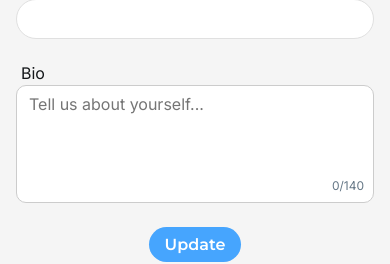
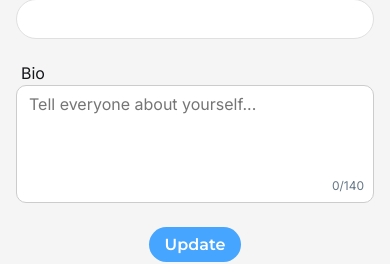
Before and after one commit to ednanf/mini-community, a React (Vite) app in the folder frontend/: page /edit-profile in a window 390 px wide. Shown: the part 191-455 px from the top of the page. Built offline with nearby package versions, Linux system fonts and the light colour scheme; no server answers; sample sign-in values are in the browser's storage.

Commit message:
feat(EditProfile, UserCard): update placeholder text and enhance layout
* Changed the placeholder in the bio text area for improved clarity.
* Adjusted UserCard styles to ensure better responsiveness with max-width and width properties.

```diff
--- a/frontend/src/components/UserCard/UserCard.module.css
+++ b/frontend/src/components/UserCard/UserCard.module.css
@@ -5,6 +5,8 @@
     color: var(--color-text-primary);
     box-shadow: var(--color-accent-blue) 0 0 15px -5px;
     margin-bottom: 1.5rem;
+    max-width: 600px;
+    width: 100%;
 }
 
 .avatarWrapper {
--- a/frontend/src/pages/EditProfile/EditProfile.tsx
+++ b/frontend/src/pages/EditProfile/EditProfile.tsx
@@ -166,7 +166,7 @@ const EditProfile = () => {
                     label={'Bio'}
                     maxLength={140}
                     value={formData?.bio || ''}
-                    placeholder={'Tell us about yourself...'}
+                    placeholder={'Tell everyone about yourself...'}
                     onChange={handleTextAreaChange}
                     characterCount={formData?.bio?.length || 0}
                     rows={5}
```
